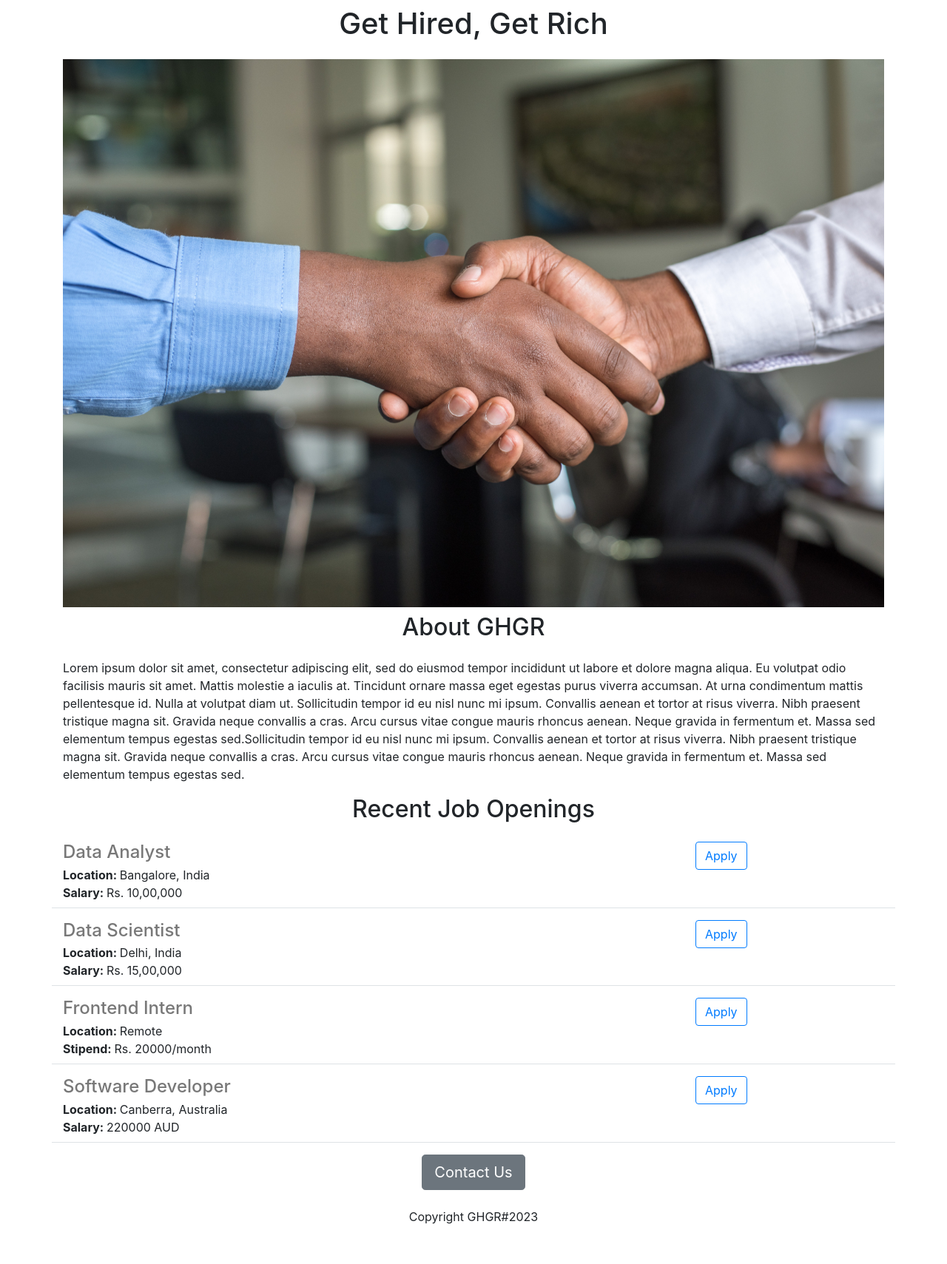
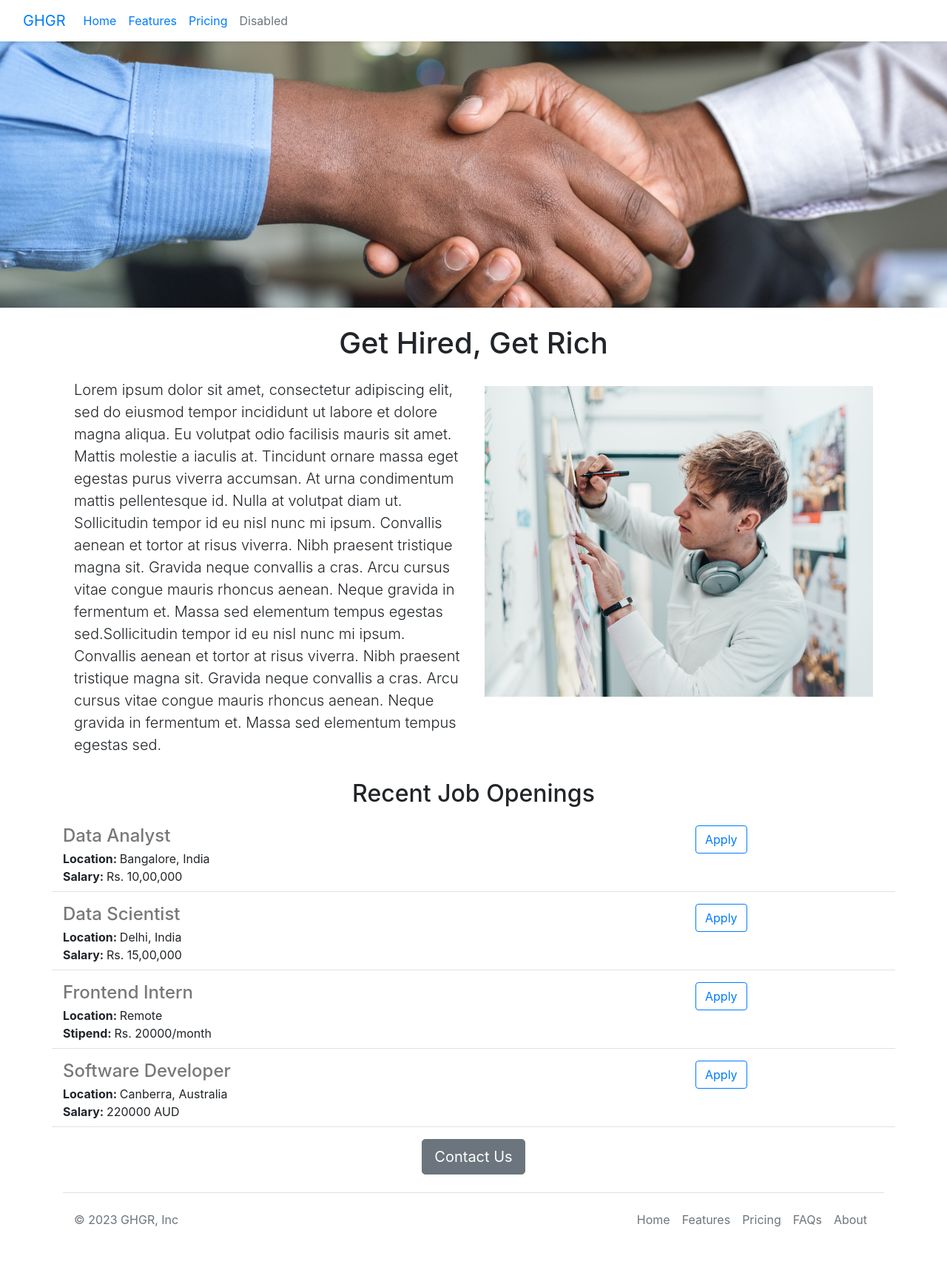
Before and after one commit to kt0415/my-website-01-v2, a Flask app: page / in a window 1280 px wide. Shown: the whole page at 74% size. Before the commit the page ends 1655 px from the top, so only its background shows below. Run offline with Flask 2, Linux system fonts and the light colour scheme.

Commit message:
added the navbar and the footer and made some design changes.

```diff
--- /dev/null
+++ b/templates/footer.html
@@ -0,0 +1,17 @@
+<div class="container">
+  <footer class="d-flex flex-wrap justify-content-between align-items-center py-3 my-4 border-top">
+    <p class="col-md-4 mb-0 text-muted">&copy; 2023 GHGR, Inc</p>
+
+    <a href="/" class="col-md-4 d-flex align-items-center justify-content-center mb-3 mb-md-0 me-md-auto link-dark text-decoration-none">
+      <svg class="bi me-2" width="40" height="32"><use xlink:href="#bootstrap"/></svg>
+    </a>
+
+    <ul class="nav col-md-4 justify-content-end">
+      <li class="nav-item"><a href="#" class="nav-link px-2 text-muted">Home</a></li>
+      <li class="nav-item"><a href="#" class="nav-link px-2 text-muted">Features</a></li>
+      <li class="nav-item"><a href="#" class="nav-link px-2 text-muted">Pricing</a></li>
+      <li class="nav-item"><a href="#" class="nav-link px-2 text-muted">FAQs</a></li>
+      <li class="nav-item"><a href="#" class="nav-link px-2 text-muted">About</a></li>
+    </ul>
+  </footer>
+</div>
--- a/templates/home.html
+++ b/templates/home.html
@@ -7,15 +7,32 @@
 
     <link rel="stylesheet" href="https://cdn.jsdelivr.net/npm/bootstrap@4.4.1/dist/css/bootstrap.min.css" integrity="sha384-Vkoo8x4CGsO3+Hhxv8T/Q5PaXtkKtu6ug5TOeNV6gBiFeWPGFN9MuhOf23Q9Ifjh" crossorigin="anonymous">
 
+  <style>
+    #banner
+    {
+      height: 360px;
+      width: 100%;
+      object-fit: cover;
+      margin-bottom: 16px;
+    }
+  </style>
+
   </head>
   <body>
+    {% include 'nav.html' %}
+    <img class="img-fluid" id="banner" src = "https://my-website-01.kt0415.repl.co/static/banner.jpg">
     <div class="container">
       <h1 class="text-center mt-2 mb-4">Get Hired, Get Rich</h1>
-      <img class="img-fluid" id="banner" src = "https://my-website-01.kt0415.repl.co/static/banner.jpg">
-      <h2 class="text-center mt-2 mb-4">About GHGR</h2>
-      <p>
-        Lorem ipsum dolor sit amet, consectetur adipiscing elit, sed do eiusmod tempor incididunt ut labore et dolore magna aliqua. Eu volutpat odio facilisis mauris sit amet. Mattis molestie a iaculis at. Tincidunt ornare massa eget egestas purus viverra accumsan. At urna condimentum mattis pellentesque id. Nulla at volutpat diam ut. Sollicitudin tempor id eu nisl nunc mi ipsum. Convallis aenean et tortor at risus viverra. Nibh praesent tristique magna sit. Gravida neque convallis a cras. Arcu cursus vitae congue mauris rhoncus aenean. Neque gravida in fermentum et. Massa sed elementum tempus egestas sed.Sollicitudin tempor id eu nisl nunc mi ipsum. Convallis aenean et tortor at risus viverra. Nibh praesent tristique magna sit. Gravida neque convallis a cras. Arcu cursus vitae congue mauris rhoncus aenean. Neque gravida in fermentum et. Massa sed elementum tempus egestas sed.
-      </p>
+      <div class = "row" style = "margin: 16px 0px;">
+        <div class = "col-md-6">
+        <p class="lead">
+          Lorem ipsum dolor sit amet, consectetur adipiscing elit, sed do eiusmod tempor incididunt ut labore et dolore magna aliqua. Eu volutpat odio facilisis mauris sit amet. Mattis molestie a iaculis at. Tincidunt ornare massa eget egestas purus viverra accumsan. At urna condimentum mattis pellentesque id. Nulla at volutpat diam ut. Sollicitudin tempor id eu nisl nunc mi ipsum. Convallis aenean et tortor at risus viverra. Nibh praesent tristique magna sit. Gravida neque convallis a cras. Arcu cursus vitae congue mauris rhoncus aenean. Neque gravida in fermentum et. Massa sed elementum tempus egestas sed.Sollicitudin tempor id eu nisl nunc mi ipsum. Convallis aenean et tortor at risus viverra. Nibh praesent tristique magna sit. Gravida neque convallis a cras. Arcu cursus vitae congue mauris rhoncus aenean. Neque gravida in fermentum et. Massa sed elementum tempus egestas sed.
+        </p>
+        </div>
+        <div class = "d-none d-md-block col-md-6">
+          <img class="img-fluid" src = "/static/smart-work.jpg" , style= "height: 420px; width: 100%; object-fit: cover; margin-top:10px;">
+        </div>
+      </div>
       <h2 class="text-center mt-2 mb-4">Recent Job Openings</h2>
       <div>
         <p>
@@ -26,8 +43,8 @@
       </div>
       <div class="text-center">
         <button type="button" class="btn btn-secondary btn-lg">Contact Us</button>
-        <p class="mt-4">Copyright GHGR#2023</p>
       </div>
     </div>
+    {%include 'footer.html' %}
   </body>
 </html>
--- /dev/null
+++ b/templates/nav.html
@@ -0,0 +1,17 @@
+<nav class="navbar shadow-sm fixed-top bg-white navbar-expand-lg">
+  <div class="container-fluid">
+    <a class="navbar-brand" href="#">GHGR</a>
+    <button class="navbar-toggler" type="button" data-bs-toggle="collapse" data-bs-target="#navbarNavAltMarkup" aria-controls="navbarNavAltMarkup" aria-expanded="false" aria-label="Toggle navigation">
+      <span class="navbar-toggler-icon"></span>
+    </button>
+    <div class="collapse navbar-collapse" id="navbarNavAltMarkup">
+      <div class="navbar-nav">
+        <a class="nav-link active" aria-current="page" href="#">Home</a>
+        <a class="nav-link" href="#">Features</a>
+        <a class="nav-link" href="#">Pricing</a>
+        <a class="nav-link disabled">Disabled</a>
+      </div>
+    </div>
+  </div>
+</nav>
+<div style="height:56px"></div>
```
Also changed, not shown: static/smart-work.jpg (added).
